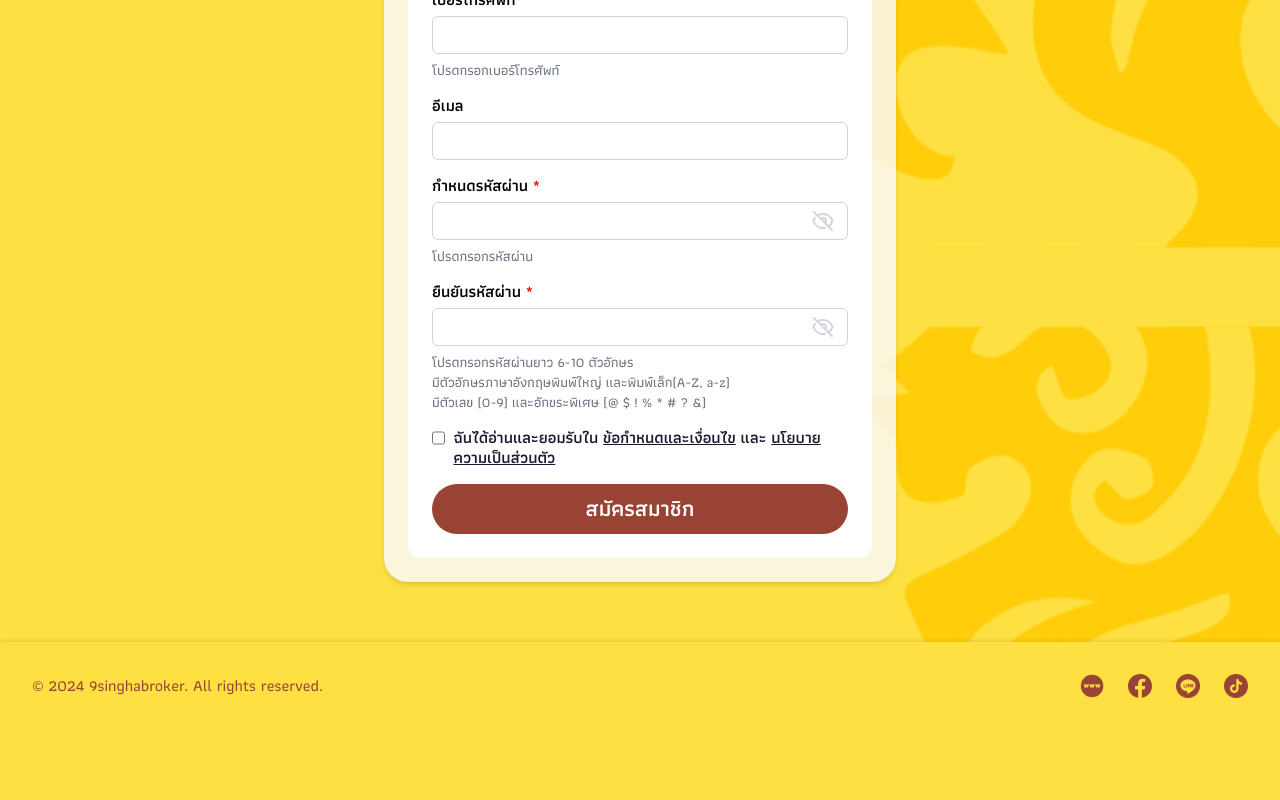
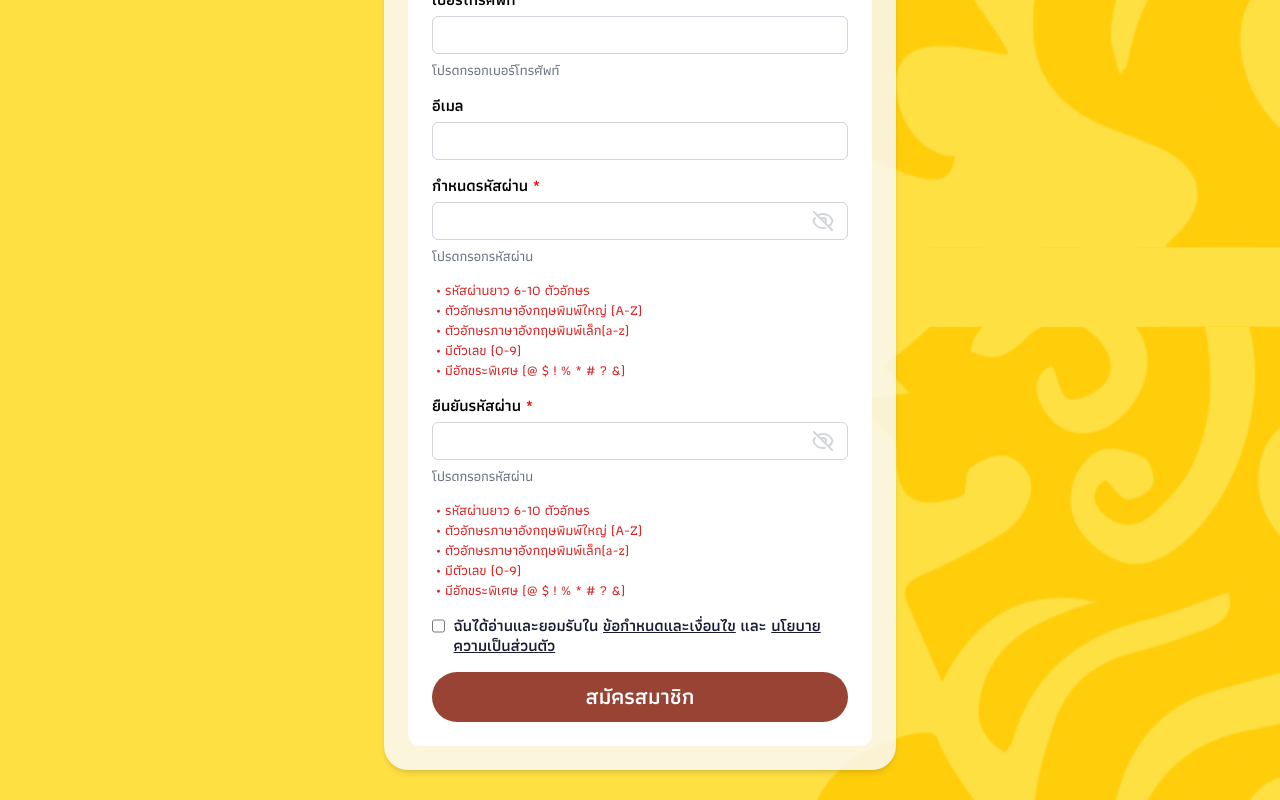
Before and after one commit to kalamell/9singha_git, a Next.js app: page /register in a window 1280 px wide. Shown: the part 576-1376 px from the top of the page. Before the commit the page ends 1306 px from the top, so only its background shows below. Built offline with nearby package versions, Linux system fonts and the light colour scheme.

Commit message:
add check

```diff
--- a/src/app/components/inputCheck.js
+++ b/src/app/components/inputCheck.js
@@ -19,7 +19,8 @@ const InputCheck = ({
   ref,
   min,
   errorShowLabel = '',
-  Ref
+  Ref,
+  showCheck = false,
 }) => {
   const [_value, setValue] = useState(initialValue);
   const [showPassword, setShowPassword] = useState(false);
@@ -36,12 +37,42 @@ const InputCheck = ({
     return maxAgeDate.toISOString().split('T')[0];
   };
 
+
   const handleChange = (event) => {
     const newValue = event.target.value;
     setValue(newValue);
+    if (type === "password") {
+      handlePasswordChange(newValue);
+    }
     if (onChange) {
       onChange(newValue);
     }
+  };
+
+  const [checks, setChecks] = useState({
+    length: false,
+    uppercase: false,
+    lowercase: false,
+    number: false,
+    specialChar: false,
+  });
+
+  const passwordRequirements = {
+    length: (value) => value.length >= 6 && value.length <= 8,
+    uppercase: (value) => /[A-Z]/.test(value),
+    lowercase: (value) => /[a-z]/.test(value),
+    number: (value) => /\d/.test(value),
+    specialChar: (value) => /[@$!%*#?&]/.test(value)
+  };
+
+  const handlePasswordChange = (value) => {
+    setChecks({
+      length: passwordRequirements.length(value),
+      uppercase: passwordRequirements.uppercase(value),
+      lowercase: passwordRequirements.lowercase(value),
+      number: passwordRequirements.number(value),
+      specialChar: passwordRequirements.specialChar(value),
+    });
   };
 
   return (
@@ -131,6 +162,29 @@ const InputCheck = ({
           {errorShowLabel !== '' && valid === false ? errorShowLabel : placeholderBottom}
         </p>
       ) : null}
+
+    {(type === "password" && showCheck) && (
+        <div className="mt-2">
+          <ul className="text-sm ml-1 font-athitiMedium">
+            <li className={checks.length ? "text-green-600" : "text-red-600"}>
+              • รหัสผ่านยาว 6-10 ตัวอักษร
+            </li>
+            <li className={checks.uppercase ? "text-green-600" : "text-red-600"}>
+              • ตัวอักษรภาษาอังกฤษพิมพ์ใหญ่ (A-Z)
+            </li>
+            <li className={checks.lowercase ? "text-green-600" : "text-red-600"}>
+              • ตัวอักษรภาษาอังกฤษพิมพ์เล็ก(a-z)
+            </li>
+            <li className={checks.number ? "text-green-600" : "text-red-600"}>
+              • มีตัวเลข (0-9)
+            </li>
+            <li className={checks.specialChar ? "text-green-600" : "text-red-600"}>
+              • มีอักขระพิเศษ (@ $ ! % * # ? &)
+            </li>
+          </ul>
+        </div>
+      )}
+
     </div>
   );
 };
--- a/src/pages/register/index.js
+++ b/src/pages/register/index.js
@@ -391,29 +391,19 @@ export default function Register() {
                 name="password"
                 value={password}
                  placeholderBottom="โปรดกรอกรหัสผ่าน"
+                 showCheck={true}
               />
 
               <InputCheck
                 type="password"
                 title="ยืนยันรหัสผ่าน"
                 placeholder=""
-                placeholderBottom={
-                  <>
-
-                    โปรดกรอกรหัสผ่านยาว 6-10 ตัวอักษร
-                    <br />
-                    มีตัวอักษรภาษาอังกฤษพิมพ์ใหญ่ และพิมพ์เล็ก
-                    <br className="md:hidden" />
-                    (A-Z, a-z)
-                    <br className="max-md:hidden" />
-                    มีตัวเลข (0-9) และอักขระพิเศษ <br className="md:hidden" />
-                    (@ $ ! % * # ? &)
-                  </>
-                }
+                placeholderBottom="โปรดกรอกรหัสผ่าน"
                 valid={validateCfPassword}
                 onChange={handleCfPassword}
                 name="cfpassword"
                 value={cfpassword}
+                showCheck={true}
               />
 
 
```
